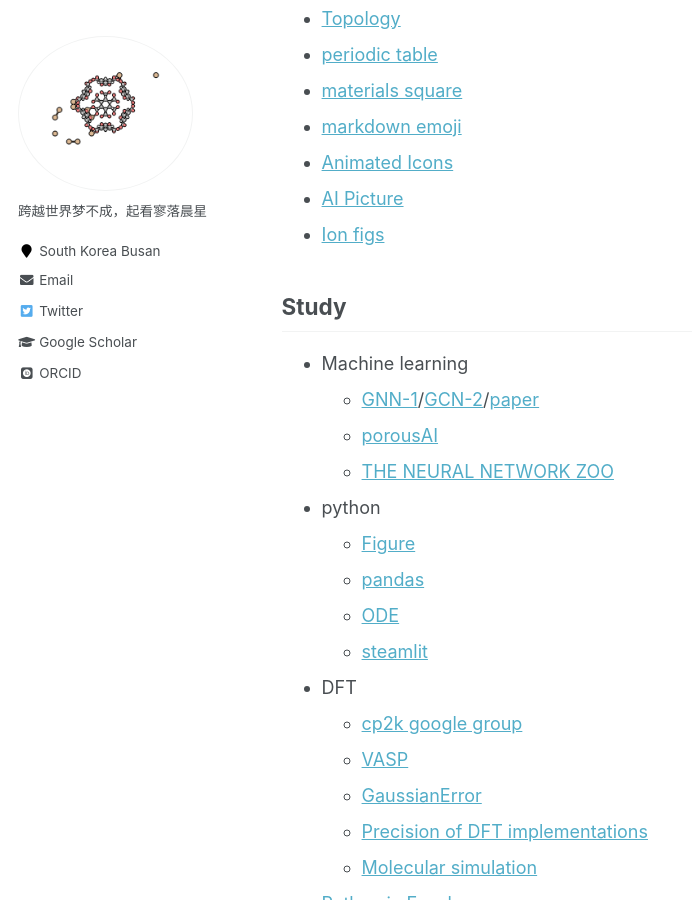
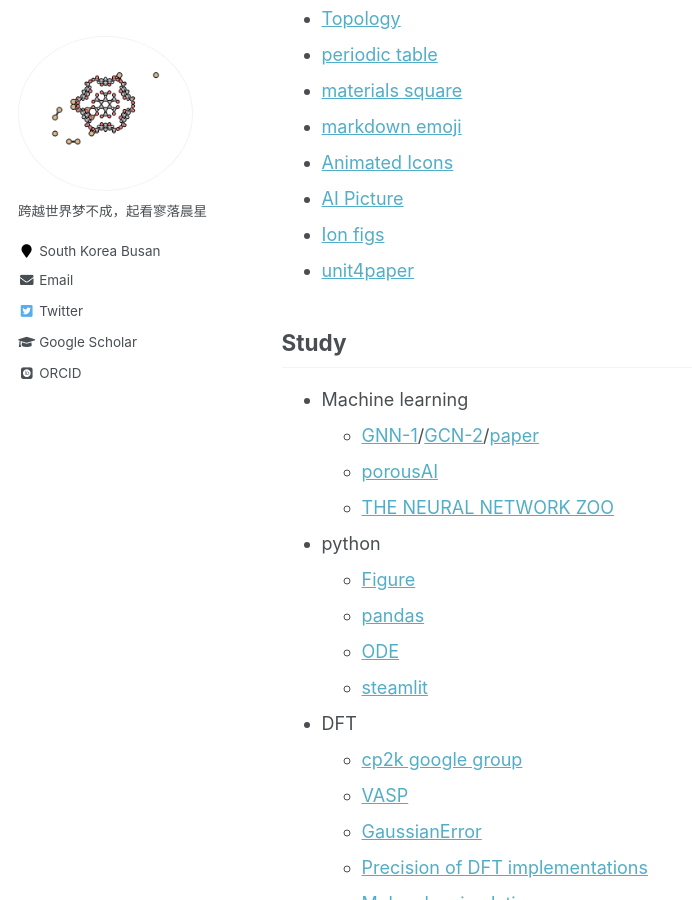
Before and after one commit to sxm13/ZGBshenxiaomoCV.github.io, a Jekyll site: the page built from _pages/markdown.md, in a window 1280 px wide and 900 px high, scrolled down 3196 px. Shown: the whole window, without its empty margins (0-692 px from the left). Built offline with Jekyll 4.4.1, drawn with Linux system fonts in a browser that asks for light colours; some web fonts are replaced.

Commit message:
Update markdown.md

```diff
--- a/_pages/markdown.md
+++ b/_pages/markdown.md
@@ -96,6 +96,7 @@ redirect_from:
 * [Animated Icons](https://www.flaticon.com/animated-icons)
 * [AI Picture](https://ideogram.ai/)
 * [Ion figs](https://thenounproject.com/)
+* [unit4paper](https://www.nist.gov/pml/special-publication-811/nist-guide-si-chapter-6-rules-and-style-conventions-printing-and-using)
 
 ## Study
 * Machine learning
```
